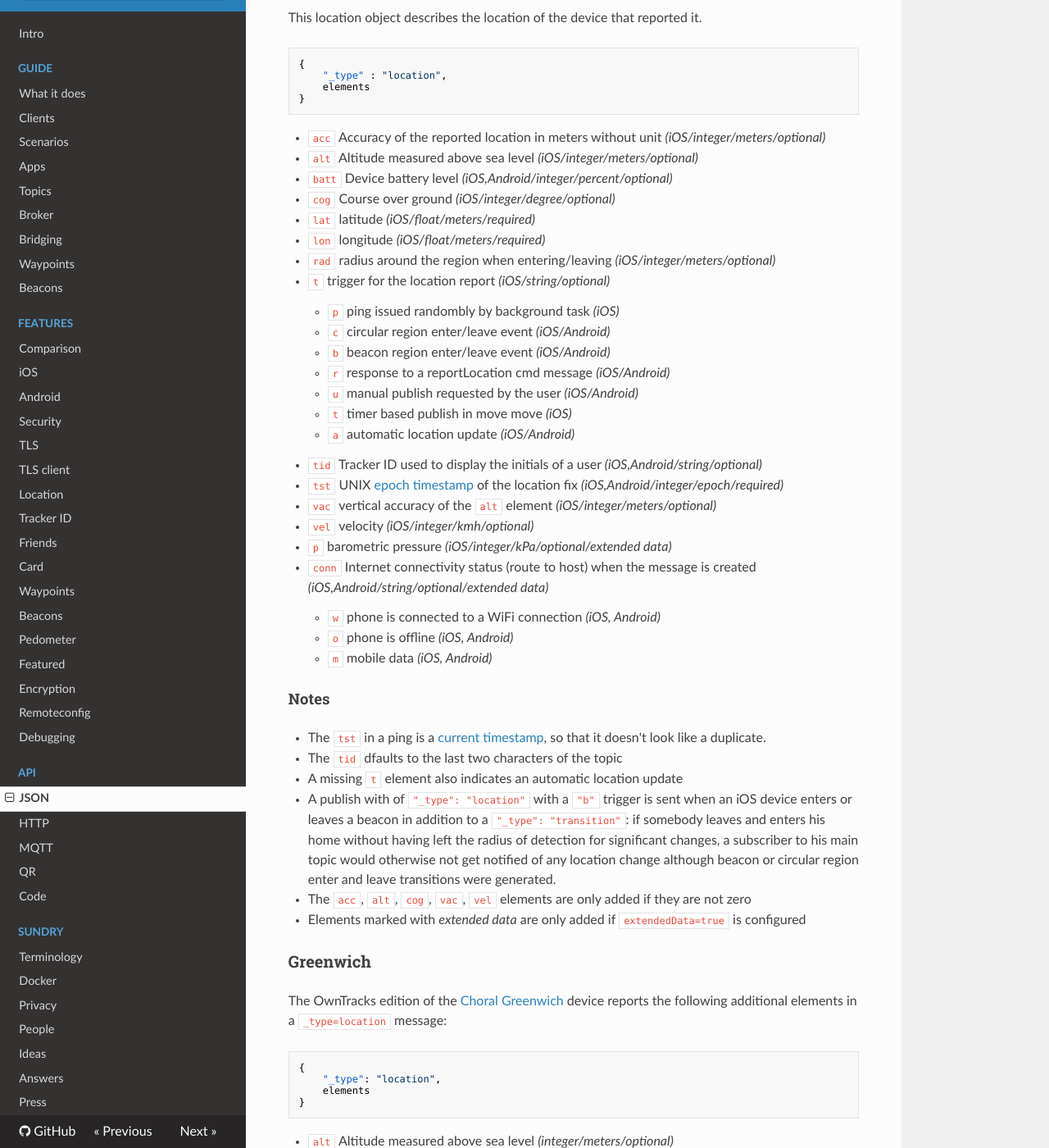
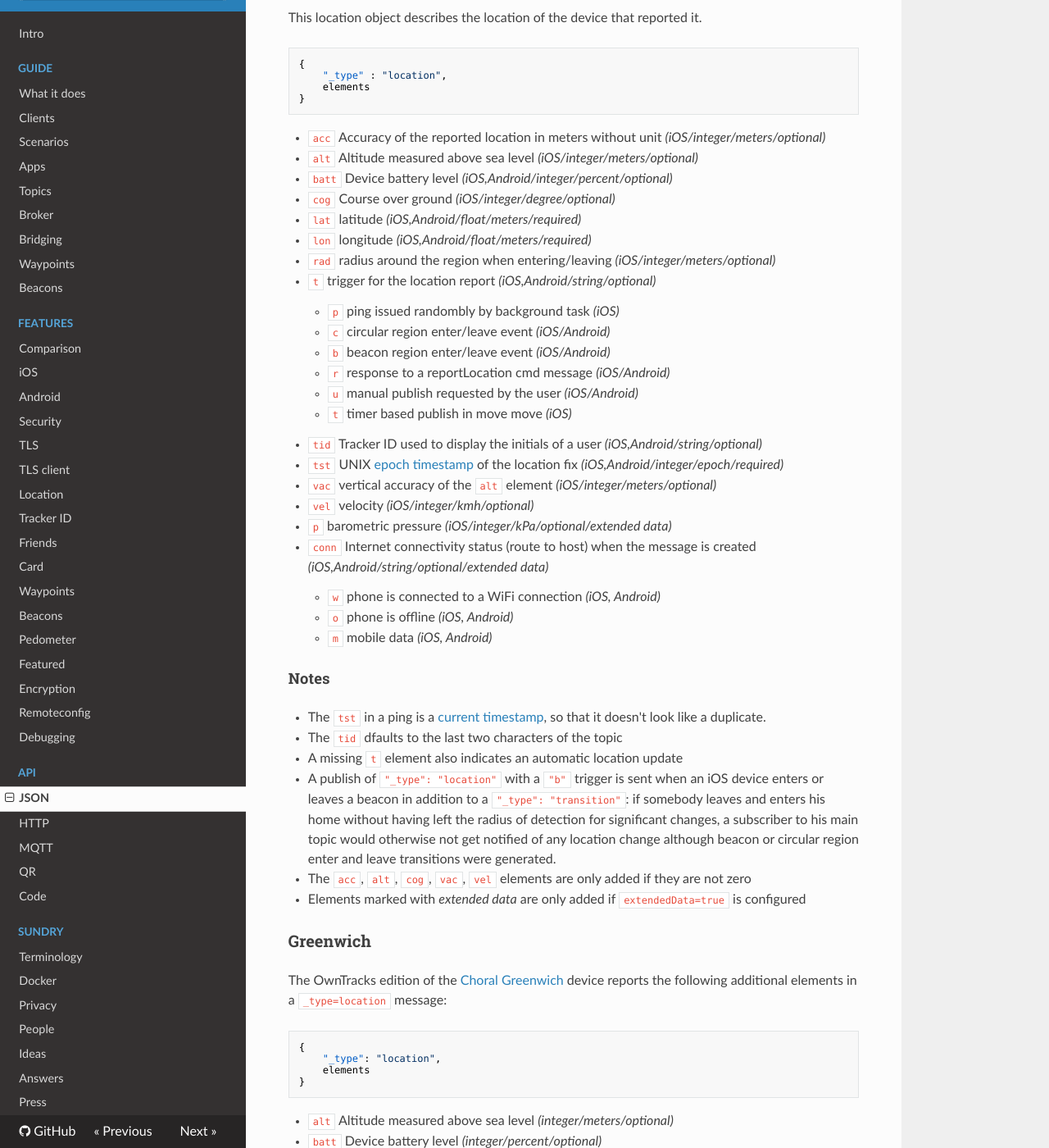
Before and after one commit to owntracks/booklet, an MkDocs documentation site: the page built from docs/tech/json.md, in a window 1280 px wide and 1400 px high, scrolled down 1266 px. Shown: the whole window at 82% size. Built offline with MkDocs 1.6.1, drawn with Linux system fonts in a browser that asks for light colours; nearby versions of some CDN libraries; old or Windows-style settings are respelled for this version of MkDocs; some of the changed text lies outside the part shown.

Commit message:
slight cleanup

```diff
--- a/docs/tech/json.md
+++ b/docs/tech/json.md
@@ -52,17 +52,16 @@ This location object describes the location of the device that reported it.
 * `alt` Altitude measured above sea level _(iOS/integer/meters/optional)_
 * `batt` Device battery level _(iOS,Android/integer/percent/optional)_
 * `cog` Course over ground _(iOS/integer/degree/optional)_
-* `lat` latitude _(iOS/float/meters/required)_
-* `lon` longitude _(iOS/float/meters/required)_
+* `lat` latitude _(iOS,Android/float/meters/required)_
+* `lon` longitude _(iOS,Android/float/meters/required)_
 * `rad` radius around the region when entering/leaving _(iOS/integer/meters/optional)_
-* `t` trigger for the location report _(iOS/string/optional)_
+* `t` trigger for the location report _(iOS,Android/string/optional)_
     * `p` ping issued randombly by background task _(iOS)_
     * `c` circular region enter/leave event _(iOS/Android)_
     * `b` beacon region enter/leave event _(iOS/Android)_
     * `r` response to a reportLocation cmd message _(iOS/Android)_
     * `u` manual publish requested by the user _(iOS/Android)_
     * `t` timer based publish in move move _(iOS)_
-    * `a` automatic location update _(iOS/Android)_
 
 * `tid` Tracker ID used to display the initials of a user _(iOS,Android/string/optional)_
 * `tst` UNIX [epoch timestamp](http://en.wikipedia.org/wiki/Unix_time) of the location fix _(iOS,Android/integer/epoch/required)_
@@ -78,7 +77,7 @@ This location object describes the location of the device that reported it.
 * The `tst` in a ping is a [current timestamp](https://github.com/owntracks/ios/issues/197), so that it doesn't look like a duplicate.
 * The `tid` dfaults to the last two characters of the topic
 * A missing `t` element also indicates an automatic location update
-* A publish with of `"_type": "location"` with a `"b"` trigger is sent when an iOS device enters or leaves a beacon in addition to a `"_type": "transition"`: if somebody leaves and enters his home without having left the radius of detection for significant changes, a subscriber to his main topic would otherwise not get notified of any location change although beacon or circular region enter and leave transitions were generated.
+* A publish of `"_type": "location"` with a `"b"` trigger is sent when an iOS device enters or leaves a beacon in addition to a `"_type": "transition"`: if somebody leaves and enters his home without having left the radius of detection for significant changes, a subscriber to his main topic would otherwise not get notified of any location change although beacon or circular region enter and leave transitions were generated.
 * The `acc`, `alt`, `cog`, `vac`, `vel` elements are only added if they are not zero
 * Elements marked with _extended data_ are only added if `extendedData=true` is configured
 
@@ -103,14 +102,14 @@ The OwnTracks edition of the [Choral Greenwich](http://www.choral.it/greenwich&m
 * `trip` Distance travelled since the last reboot _(integer/meters/optional)_
 * `vel` velocity _(integer/kmh/optional)_
 * `t` trigger for the location report _(string/optional)_
-  - `f` First publish after reboot
-  - `m` Manually requested locations (e.g. by publishing to `/cmd`)
-  - `t` Time for location published because device is moving.
-  - `T` Time for location published because of time passed while device is stationary (`maxInterval`)
-  - `k` Transitioning from _move_ to _stationary_ (park)
-  - `v` Transitioning from _stationary_ to _move_ (mo-v-e)
-  - `l` Last known position when device lost GPS fix
-  - `L` Last known position before gracefull shutdown
+    - `f` First publish after reboot
+    - `m` Manually requested locations (e.g. by publishing to `/cmd`)
+    - `t` Time for location published because device is moving.
+    - `T` Time for location published because of time passed while device is stationary (`maxInterval`)
+    - `k` Transitioning from _move_ to _stationary_ (park)
+    - `v` Transitioning from _stationary_ to _move_ (mo-v-e)
+    - `l` Last known position when device lost GPS fix
+    - `L` Last known position before gracefull shutdown
 
 #### Notes
 * The device can be configured to produce or not produce fields marked as _optional_
@@ -144,7 +143,6 @@ Waypoints denote specific geographical regions that you want to keep track of. Y
 * `lon` Longitude _(iOS,Android/float/meters/optional)_
 * `rad` Radius around the latitude and longitude coordinates _(iOS,Android/integer/meters/optional)_
 * `tst` Timestamp of waypoint _creation to identify the waypoint. Copied into the `wtst` elemnt of the transition message _(iOS,Android/integer/epoch/required)_
-* `shared` Share status of the waypoint  _(iOS,Android/boolen/required)_
 * `tid` Tracker ID that is included in the sent transition message _(iOS/string/optional)_
 * `uuid` UUID of the BLE Beacon _(iOS,Android/string/optional)_
 * `major` Major number of the BLE Beacon _(iOS,Android/integer/optional)_
@@ -179,8 +177,8 @@ A transition message is sent, when entering or leaving a previously configured g
   - `leave` The device left the defined geographical region or BLE Beacon range _(iOS, Android)_
 * `desc` Name of the waypoint _(iOS,Android/string/optional)_
 * `t` Trigger of the event _(iOS,Android/string/optional)_
-  - `c` Circular geographical region  _(iOS, Android)_
-  - `b` BLE Beacon _(iOS, Android)_
+    - `c` Circular geographical region  _(iOS, Android)_
+    - `b` BLE Beacon _(iOS, Android)_
 
 
 ## `_type=configuration`
```
Also changed, not shown: other parts of docs/tech/json.md (+1 -1 lines).
